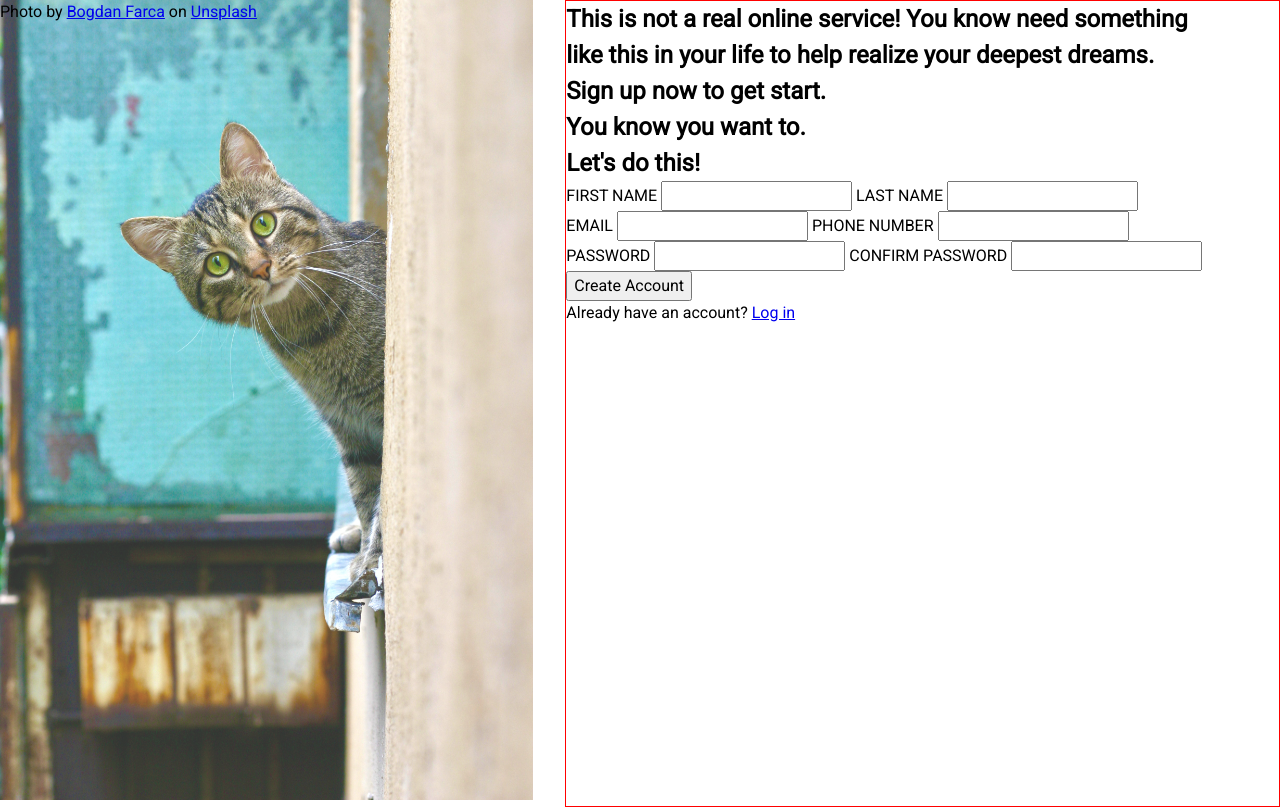
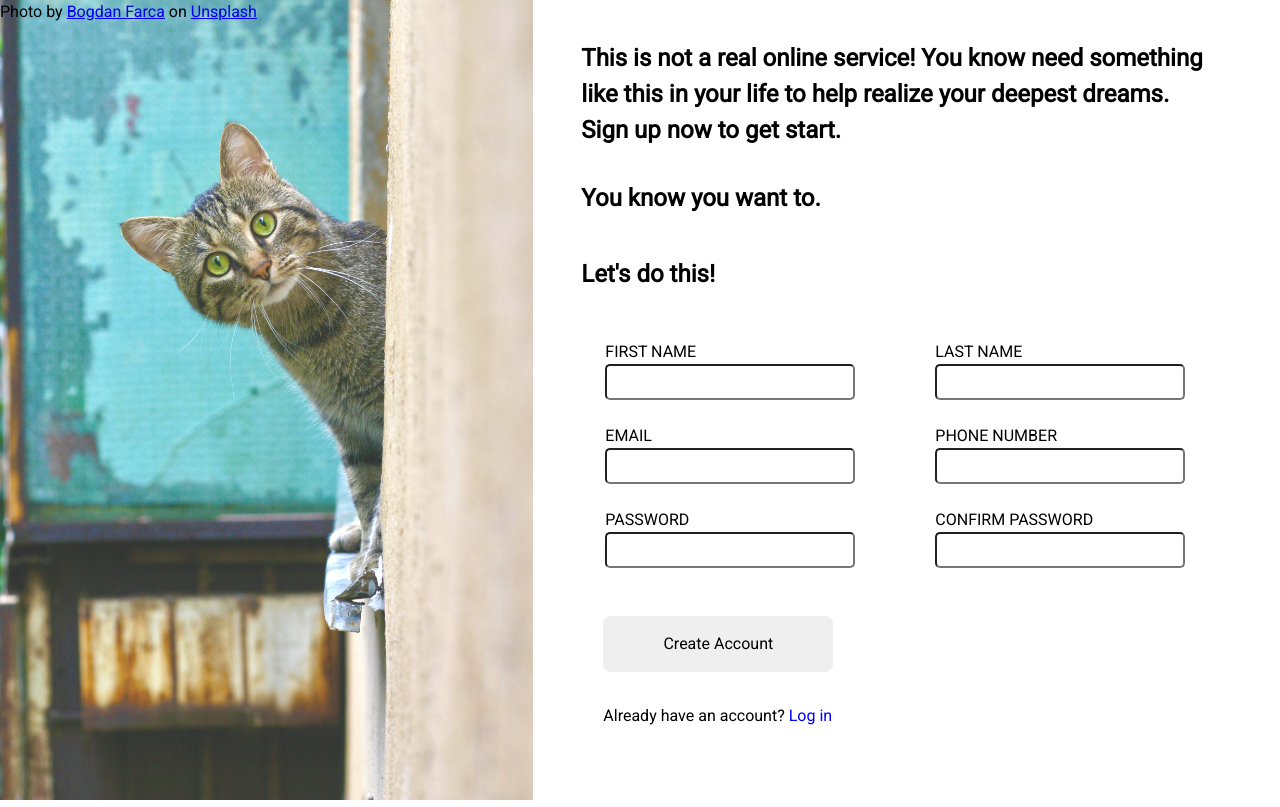
Before and after one commit to Farzadin/sign-up-form, a plain HTML site: page index.html in a window 1280 px wide. Drawn offline with Linux system fonts and the light colour scheme.

Commit message:
Finalize the layout of the webpage

```diff
--- a/index.html
+++ b/index.html
@@ -33,28 +33,32 @@
         <h2 class="header">You know you want to.</h2>
       </div>
       <form action="" method="post">
+        <div class="form-background">
           <h2>Let's do this!</h2>
           <div class="wrapper">
-          <div class="form-row">
+            <div class="col-one">
               <label for="fname">FIRST NAME</label>
               <input type="text" name="Lname" id="lname" />
+              <label for="email">EMAIL</label>
+              <input type="email" name="Email" id="email" />
+              <label for="password">PASSWORD</label>
+              <input type="password" name="Password" id="password" />
+            </div>
+            <div class="col-two">
               <label for="fname">LAST NAME</label>
               <input type="text" name="Lname" id="lname" />
-          </div>
-          <div class="form-row">
-            <label for="email">EMAIL</label>
-            <input type="email" name="Email" id="email" />
               <label for="phone-number">PHONE NUMBER</label>
               <input type="tel" name="Phone_Number" id="phone-number" />
-          </div>
-          <label for="password">PASSWORD</label>
-          <input type="password" name="Password" id="password" />
               <label for="re-password">CONFIRM PASSWORD</label>
               <input type="password" name="Re-Password" id="re-password" />
             </div>
+          </div>
+        </div>
         <div class="button-container">
           <button type="submit">Create Account</button>
-          <p>Already have an account? <a href="/">Log in</a></p>
+          <p>
+            Already have an account? <a href="/" class="btn-link">Log in</a>
+          </p>
         </div>
       </form>
     </div>
--- a/style.css
+++ b/style.css
@@ -22,7 +22,7 @@ body {
 
   display: flex;
   flex-wrap: wrap;
-  gap: 2rem;
+  gap: 3rem;
 }
 
 .cat {
@@ -43,6 +43,62 @@ body {
 }
 
 .content {
+  display: flex;
+  flex-direction: column;
   flex-grow: 1;
-  border: 1px solid red;
 }
+
+.content > form {
+  flex-grow: 1;
+}
+
+.content > .headers {
+  display: flex;
+  flex-grow: 1;
+  flex-direction: column;
+  justify-content: center;
+  gap: 2rem;
+}
+
+.wrapper {
+  display: flex;
+  flex-wrap: wrap;
+  align-items: stretch;
+  padding: 24px;
+  gap: 5rem;
+}
+
+.col-one,
+.col-two {
+  display: flex;
+  flex-direction: column;
+}
+
+label {
+  margin-top: 24px;
+}
+
+input {
+  min-width: 250px;
+  border-radius: 5px;
+  padding: 4px;
+}
+
+.button-container {
+  margin-top: 24px;
+  margin-left: 22px;
+  display: flex;
+  flex-direction: column;
+  width: 230px;
+  gap: 32px;
+}
+
+button[type="submit"] {
+  padding: 16px;
+  border-radius: 8px;
+  border: none;
+}
+
+.btn-link {
+  text-decoration: none;
+}
```
Lines whose indentation alone changed are shown as unchanged.
